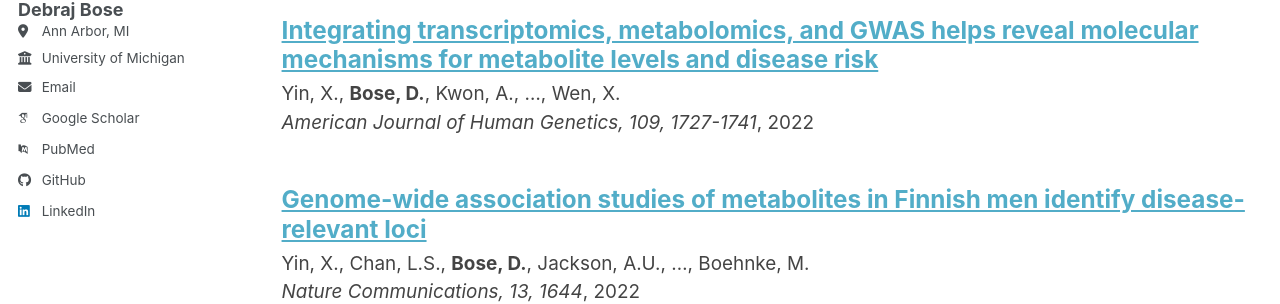
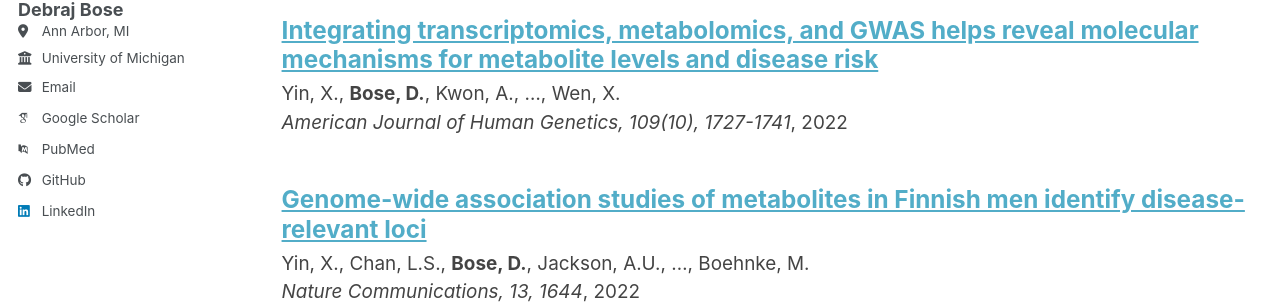
Before and after one commit to bosedebraj96/bosedebraj96.github.io, a Jekyll site: the page built from _pages/publications.html, in a window 1280 px wide and 900 px high. Shown: the part 292-596 px from the top of the window. Built offline with Jekyll 4.4.1, drawn with Linux system fonts in a browser that asks for light colours; some web fonts are replaced; a script bundle is joined from its source files by our own code; library files that are not in the unit come from our copies.

Commit message:
Update archive-single.html
Add issue in parentheses after volume

```diff
--- a/_includes/archive-single.html
+++ b/_includes/archive-single.html
@@ -44,7 +44,7 @@
 
 <p class="archive__item-excerpt">
   {{ post.authors | markdownify | remove: '<p>' | remove: '</p>' }}<br>
-  <em>{{ post.venue }}{% if post.special_issue %} ({{ post.special_issue }}){% elsif post.volume %}, {{ post.volume }}{% if post.pages %}, {{ post.pages }}{% endif %}{% endif %}</em>,
+  <em>{{ post.venue }}{% if post.special_issue %} ({{ post.special_issue }}){% elsif post.volume %}, {{ post.volume }}{% if post.issue %}({{ post.issue }}){% endif %}{% if post.pages %}, {{ post.pages }}{% endif %}{% endif %}</em>,
   {{ post.date | date: "%Y" }}
 </p>
 
```
